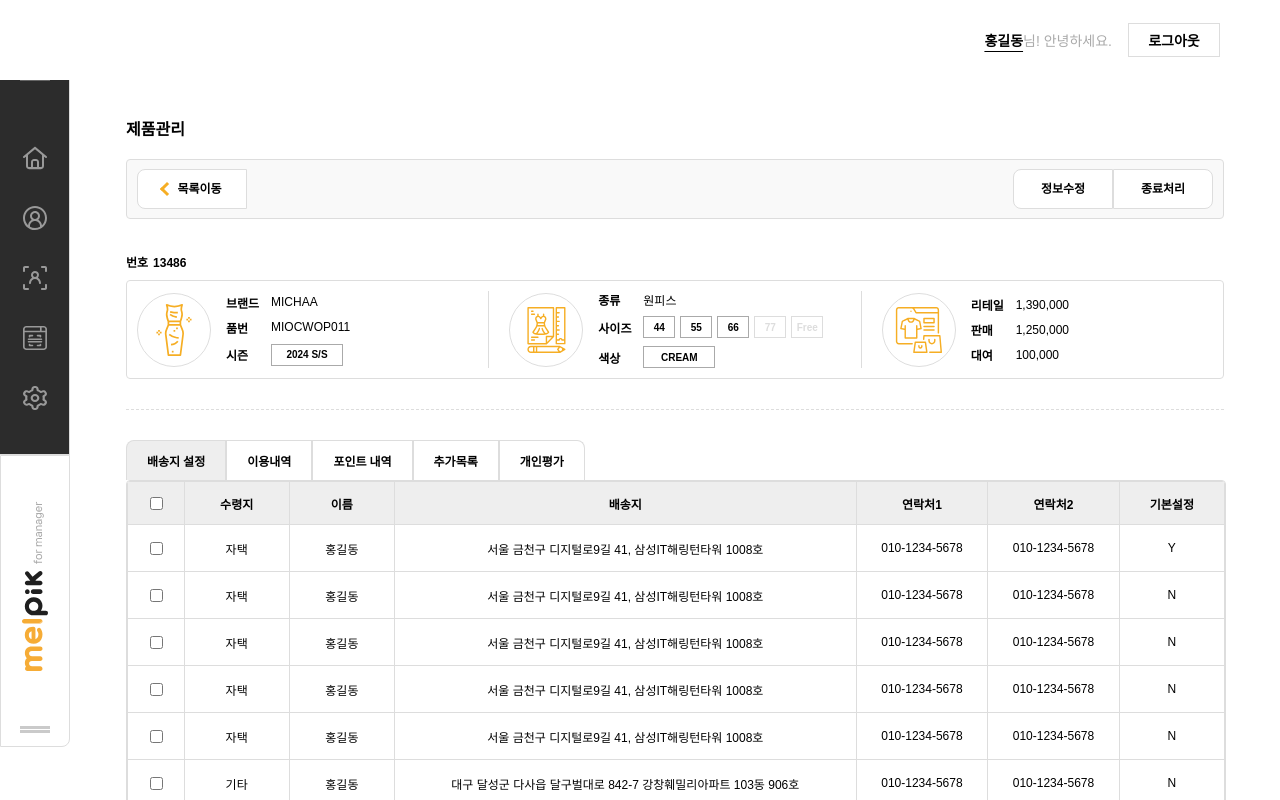
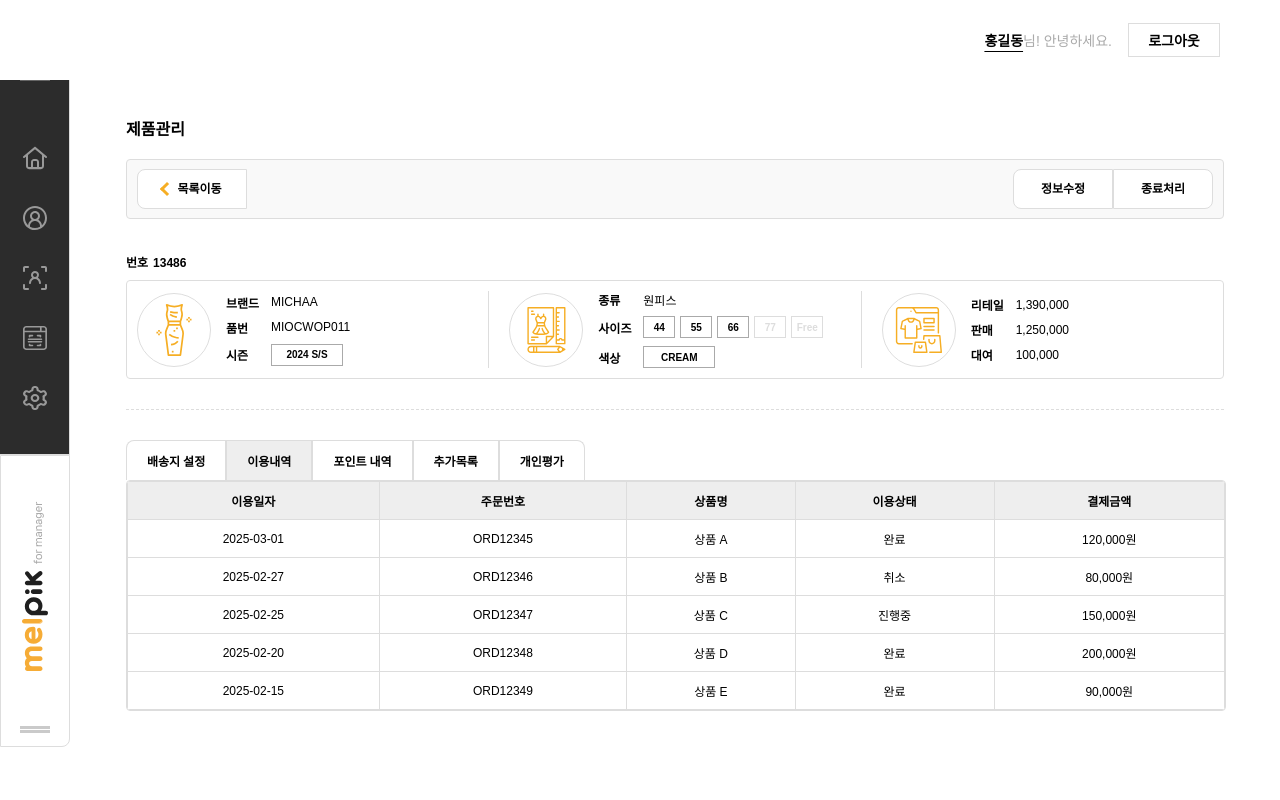
Before and after one commit to me1pik/Admin_Front, a React (Vite) app: page /userdetail/1 in a window 1280 px wide. Both pictures are taken after a click on the button "이용내역". Built offline with nearby package versions, Linux system fonts and the light colour scheme.

Commit message:
feat : userdetail UI

```diff
--- a/src/components/ShippingTabBar.tsx
+++ b/src/components/TabBar.tsx
@@ -11,7 +11,7 @@ interface ShippingTabBarProps {
   onTabClick?: (index: number) => void;
 }
 
-const ShippingTabBar: React.FC<ShippingTabBarProps> = ({
+const TabBar: React.FC<ShippingTabBarProps> = ({
   tabs,
   activeIndex = 0,
   onTabClick,
@@ -36,7 +36,7 @@ const ShippingTabBar: React.FC<ShippingTabBarProps> = ({
   );
 };
 
-export default ShippingTabBar;
+export default TabBar;
 
 /* ====================== Styled Components ====================== */
 
--- /dev/null
+++ b/src/components/Table/user/AdditionalListTable.tsx
@@ -0,0 +1,95 @@
+// src/components/Table/user/AdditionalListTable.tsx
+import React from 'react';
+import styled from 'styled-components';
+
+interface AdditionalListRow {
+  item: string; // 항목명
+  detail: string; // 세부내용
+  status: string; // 상태 (예: 활성/비활성)
+}
+
+const dummyAdditionalList: AdditionalListRow[] = [
+  {
+    item: '추가 항목 1',
+    detail: '세부 내용 1',
+    status: '활성',
+  },
+  {
+    item: '추가 항목 2',
+    detail: '세부 내용 2',
+    status: '비활성',
+  },
+  {
+    item: '추가 항목 3',
+    detail: '세부 내용 3',
+    status: '활성',
+  },
+  {
+    item: '추가 항목 4',
+    detail: '세부 내용 4',
+    status: '활성',
+  },
+  {
+    item: '추가 항목 5',
+    detail: '세부 내용 5',
+    status: '비활성',
+  },
+];
+
+const AdditionalListTable: React.FC = () => {
+  return (
+    <TableContainer>
+      <StyledTable>
+        <thead>
+          <tr>
+            <Th>항목명</Th>
+            <Th>세부내용</Th>
+            <Th>상태</Th>
+          </tr>
+        </thead>
+        <tbody>
+          {dummyAdditionalList.map((row, idx) => (
+            <tr key={idx}>
+              <Td>{row.item}</Td>
+              <Td>{row.detail}</Td>
+              <Td>{row.status}</Td>
+            </tr>
+          ))}
+        </tbody>
+      </StyledTable>
+    </TableContainer>
+  );
+};
+
+export default AdditionalListTable;
+
+const TableContainer = styled.div`
+  width: 100%;
+  overflow-x: auto;
+  border: 1px solid #dddddd;
+  border-radius: 4px;
+  min-width: 1000px;
+`;
+
+const StyledTable = styled.table`
+  width: 100%;
+  border-collapse: collapse;
+  background-color: #ffffff;
+  font-family: 'NanumSquare Neo OTF', sans-serif;
+`;
+
+const Th = styled.th`
+  padding: 10px;
+  border: 1px solid #dddddd;
+  background-color: #eeeeee;
+  text-align: center;
+  font-weight: 700;
+  font-size: 12px;
+`;
+
+const Td = styled.td`
+  padding: 10px;
+  border: 1px solid #dddddd;
+  text-align: center;
+  font-size: 12px;
+`;
--- /dev/null
+++ b/src/components/Table/user/PersonalEvaluationTable.tsx
@@ -0,0 +1,95 @@
+// src/components/Table/user/PersonalEvaluationTable.tsx
+import React from 'react';
+import styled from 'styled-components';
+
+interface PersonalEvaluationRow {
+  item: string; // 평가 항목
+  score: number; // 평가 점수 (예: 1 ~ 5)
+  comment: string; // 평가 의견
+}
+
+const dummyEvaluations: PersonalEvaluationRow[] = [
+  {
+    item: '서비스 품질',
+    score: 4,
+    comment: '전반적으로 만족합니다.',
+  },
+  {
+    item: '배송 속도',
+    score: 5,
+    comment: '매우 빠릅니다!',
+  },
+  {
+    item: '고객 지원',
+    score: 3,
+    comment: '개선의 여지가 있습니다.',
+  },
+  {
+    item: '가격 만족도',
+    score: 4,
+    comment: '가격 대비 좋은 품질입니다.',
+  },
+  {
+    item: '재구매 의사',
+    score: 5,
+    comment: '반드시 재구매할 예정입니다.',
+  },
+];
+
+const PersonalEvaluationTable: React.FC = () => {
+  return (
+    <TableContainer>
+      <StyledTable>
+        <thead>
+          <tr>
+            <Th>평가 항목</Th>
+            <Th>평가 점수</Th>
+            <Th>평가 의견</Th>
+          </tr>
+        </thead>
+        <tbody>
+          {dummyEvaluations.map((row, idx) => (
+            <tr key={idx}>
+              <Td>{row.item}</Td>
+              <Td>{row.score}</Td>
+              <Td>{row.comment}</Td>
+            </tr>
+          ))}
+        </tbody>
+      </StyledTable>
+    </TableContainer>
+  );
+};
+
+export default PersonalEvaluationTable;
+
+const TableContainer = styled.div`
+  width: 100%;
+  overflow-x: auto;
+  border: 1px solid #dddddd;
+  border-radius: 4px;
+  min-width: 1000px;
+`;
+
+const StyledTable = styled.table`
+  width: 100%;
+  border-collapse: collapse;
+  background-color: #ffffff;
+  font-family: 'NanumSquare Neo OTF', sans-serif;
+`;
+
+const Th = styled.th`
+  padding: 10px;
+  border: 1px solid #dddddd;
+  background-color: #eeeeee;
+  text-align: center;
+  font-weight: 700;
+  font-size: 12px;
+`;
+
+const Td = styled.td`
+  padding: 10px;
+  border: 1px solid #dddddd;
+  text-align: center;
+  font-size: 12px;
+`;
--- /dev/null
+++ b/src/components/Table/user/PointHistoryTable.tsx
@@ -0,0 +1,95 @@
+// src/components/Table/user/PointHistoryTable.tsx
+import React from 'react';
+import styled from 'styled-components';
+
+interface PointHistoryRow {
+  date: string; // 포인트 날짜
+  description: string; // 내역
+  points: string; // 포인트 변화 (적립 또는 사용)
+}
+
+const dummyPointHistory: PointHistoryRow[] = [
+  {
+    date: '2025-03-01',
+    description: '구매 적립',
+    points: '+50',
+  },
+  {
+    date: '2025-02-28',
+    description: '포인트 사용',
+    points: '-30',
+  },
+  {
+    date: '2025-02-25',
+    description: '이벤트 보상',
+    points: '+20',
+  },
+  {
+    date: '2025-02-20',
+    description: '구매 적립',
+    points: '+40',
+  },
+  {
+    date: '2025-02-15',
+    description: '포인트 사용',
+    points: '-10',
+  },
+];
+
+const PointHistoryTable: React.FC = () => {
+  return (
+    <TableContainer>
+      <StyledTable>
+        <thead>
+          <tr>
+            <Th>포인트 날짜</Th>
+            <Th>내역</Th>
+            <Th>포인트 변화</Th>
+          </tr>
+        </thead>
+        <tbody>
+          {dummyPointHistory.map((row, idx) => (
+            <tr key={idx}>
+              <Td>{row.date}</Td>
+              <Td>{row.description}</Td>
+              <Td>{row.points}</Td>
+            </tr>
+          ))}
+        </tbody>
+      </StyledTable>
+    </TableContainer>
+  );
+};
+
+export default PointHistoryTable;
+
+const TableContainer = styled.div`
+  width: 100%;
+  overflow-x: auto;
+  border: 1px solid #dddddd;
+  border-radius: 4px;
+  min-width: 1000px;
+`;
+
+const StyledTable = styled.table`
+  width: 100%;
+  border-collapse: collapse;
+  background-color: #ffffff;
+  font-family: 'NanumSquare Neo OTF', sans-serif;
+`;
+
+const Th = styled.th`
+  padding: 10px;
+  border: 1px solid #dddddd;
+  background-color: #eeeeee;
+  text-align: center;
+  font-weight: 700;
+  font-size: 12px;
+`;
+
+const Td = styled.td`
+  padding: 10px;
+  border: 1px solid #dddddd;
+  text-align: center;
+  font-size: 12px;
+`;
--- /dev/null
+++ b/src/components/Table/user/UsageHistoryTable.tsx
@@ -0,0 +1,111 @@
+// src/components/Table/user/UsageHistoryTable.tsx
+import React from 'react';
+import styled from 'styled-components';
+
+interface UsageHistoryRow {
+  date: string; // 이용일자
+  orderNumber: string; // 주문번호
+  productName: string; // 상품명
+  status: string; // 이용상태 (완료, 취소, 진행중 등)
+  amount: string; // 결제금액
+}
+
+const dummyUsageHistory: UsageHistoryRow[] = [
+  {
+    date: '2025-03-01',
+    orderNumber: 'ORD12345',
+    productName: '상품 A',
+    status: '완료',
+    amount: '120,000원',
+  },
+  {
+    date: '2025-02-27',
+    orderNumber: 'ORD12346',
+    productName: '상품 B',
+    status: '취소',
+    amount: '80,000원',
+  },
+  {
+    date: '2025-02-25',
+    orderNumber: 'ORD12347',
+    productName: '상품 C',
+    status: '진행중',
+    amount: '150,000원',
+  },
+  {
+    date: '2025-02-20',
+    orderNumber: 'ORD12348',
+    productName: '상품 D',
+    status: '완료',
+    amount: '200,000원',
+  },
+  {
+    date: '2025-02-15',
+    orderNumber: 'ORD12349',
+    productName: '상품 E',
+    status: '완료',
+    amount: '90,000원',
+  },
+];
+
+const UsageHistoryTable: React.FC = () => {
+  return (
+    <TableContainer>
+      <StyledTable>
+        <thead>
+          <tr>
+            <Th>이용일자</Th>
+            <Th>주문번호</Th>
+            <Th>상품명</Th>
+            <Th>이용상태</Th>
+            <Th>결제금액</Th>
+          </tr>
+        </thead>
+        <tbody>
+          {dummyUsageHistory.map((row, idx) => (
+            <tr key={idx}>
+              <Td>{row.date}</Td>
+              <Td>{row.orderNumber}</Td>
+              <Td>{row.productName}</Td>
+              <Td>{row.status}</Td>
+              <Td>{row.amount}</Td>
+            </tr>
+          ))}
+        </tbody>
+      </StyledTable>
+    </TableContainer>
+  );
+};
+
+export default UsageHistoryTable;
+
+const TableContainer = styled.div`
+  width: 100%;
+  overflow-x: auto;
+  border: 1px solid #dddddd;
+  border-radius: 4px;
+  min-width: 1000px;
+`;
+
+const StyledTable = styled.table`
+  width: 100%;
+  border-collapse: collapse;
+  background-color: #ffffff;
+  font-family: 'NanumSquare Neo OTF', sans-serif;
+`;
+
+const Th = styled.th`
+  padding: 10px;
+  border: 1px solid #dddddd;
+  background-color: #eeeeee;
+  text-align: center;
+  font-weight: 700;
+  font-size: 12px;
+`;
+
+const Td = styled.td`
+  padding: 10px;
+  border: 1px solid #dddddd;
+  text-align: center;
+  font-size: 12px;
+`;
--- a/src/pages/UserDetail.tsx
+++ b/src/pages/UserDetail.tsx
@@ -1,12 +1,16 @@
 // src/pages/UserDetail.tsx
-import React from 'react';
+import React, { useState } from 'react';
 import styled from 'styled-components';
 import ListButtonDetailSubHeader, {
   DetailSubHeaderProps,
 } from '../components/Header/ListButtonDetailSubHeader';
 import DetailTopBoxes from '../components/DetailTopBoxes';
-import ShippingTabBar from '../components/ShippingTabBar';
+import ShippingTabBar from '../components/TabBar';
 import ShippingAddressTable from '../components/ShippingAddressTable';
+import UsageHistoryTable from '../components/Table/user/UsageHistoryTable';
+import PointHistoryTable from '../components/Table/user/PointHistoryTable';
+import AdditionalListTable from '../components/Table/user/AdditionalListTable';
+import PersonalEvaluationTable from '../components/Table/user/PersonalEvaluationTable';
 
 // 더미 데이터에서 번호를 가져오기 (예시로 첫번째 제품의 번호 사용)
 const dummyProducts = [
@@ -16,7 +20,7 @@ const dummyProducts = [
   },
 ];
 
-// 탭 목록 배열을 부모(UserDetail)에서 정의
+// 탭 목록 배열
 const shippingTabs = [
   '배송지 설정',
   '이용내역',
@@ -26,6 +30,9 @@ const shippingTabs = [
 ];
 
 const UserDetail: React.FC = () => {
+  // 현재 활성화된 탭 인덱스 관리
+  const [activeTab, setActiveTab] = useState<number>(0);
+
   /** 목록으로 버튼 클릭 시 */
   const handleBackClick = () => {
     console.log('목록으로 버튼 클릭됨');
@@ -54,6 +61,29 @@ const UserDetail: React.FC = () => {
     onEndClick: handleEndClick,
   };
 
+  // 탭 클릭 핸들러
+  const handleTabClick = (index: number) => {
+    setActiveTab(index);
+  };
+
+  // 활성 탭에 따라 보여줄 테이블 컴포넌트 결정
+  const renderTable = () => {
+    switch (activeTab) {
+      case 0:
+        return <ShippingAddressTable />;
+      case 1:
+        return <UsageHistoryTable />;
+      case 2:
+        return <PointHistoryTable />;
+      case 3:
+        return <AdditionalListTable />;
+      case 4:
+        return <PersonalEvaluationTable />;
+      default:
+        return null;
+    }
+  };
+
   return (
     <Container>
       <HeaderRow>
@@ -71,10 +101,15 @@ const UserDetail: React.FC = () => {
 
       <MiddleDivider />
 
-      {/* 탭 버튼: 부모에서 탭 목록(shippingTabs)을 전달 */}
-      <ShippingTabBar tabs={shippingTabs} activeIndex={0} />
+      {/* 탭 버튼: activeTab과 handleTabClick 전달 */}
+      <ShippingTabBar
+        tabs={shippingTabs}
+        activeIndex={activeTab}
+        onTabClick={handleTabClick}
+      />
 
-      <ShippingAddressTable />
+      {/* 활성 탭에 따른 테이블 렌더링 */}
+      {renderTable()}
     </Container>
   );
 };
```
